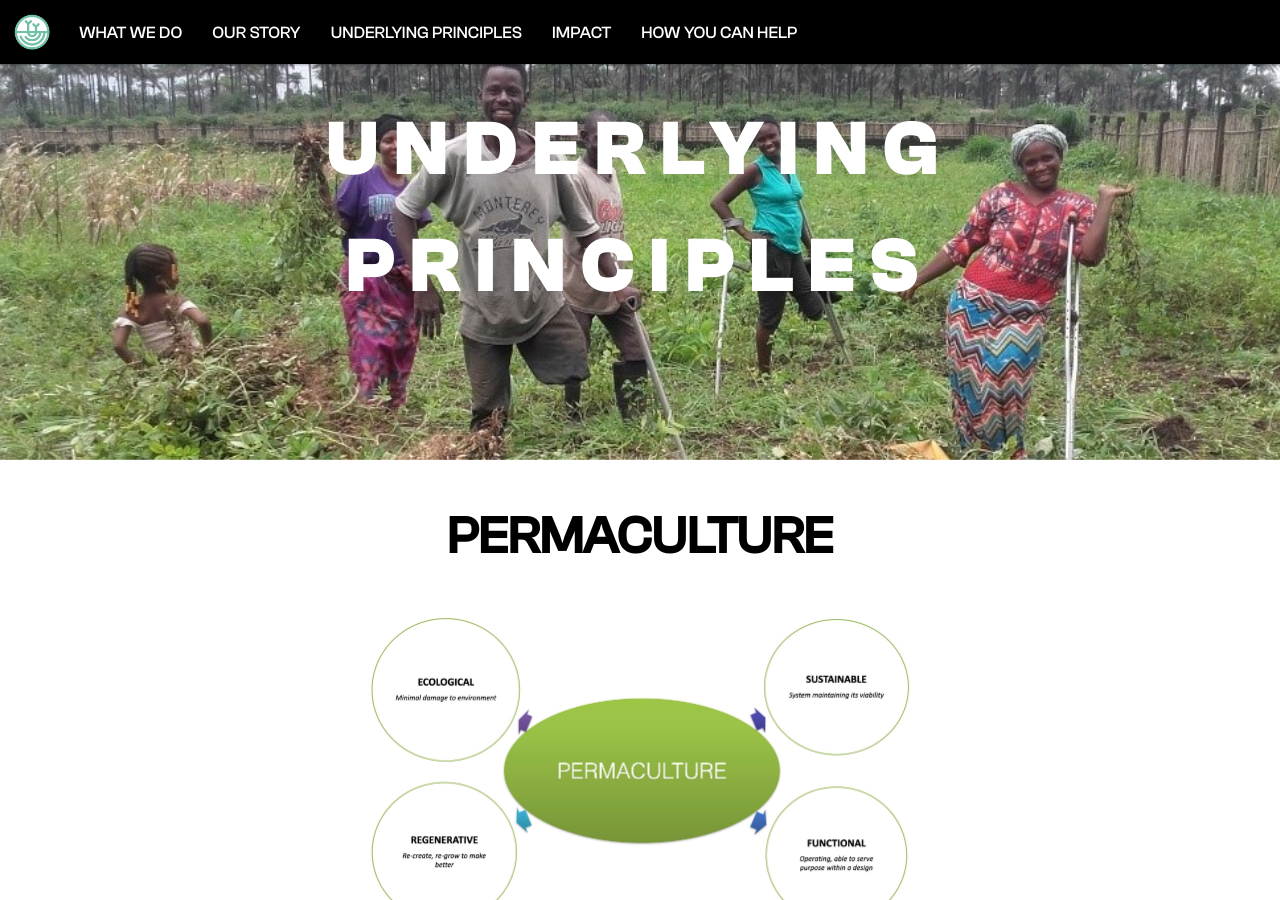
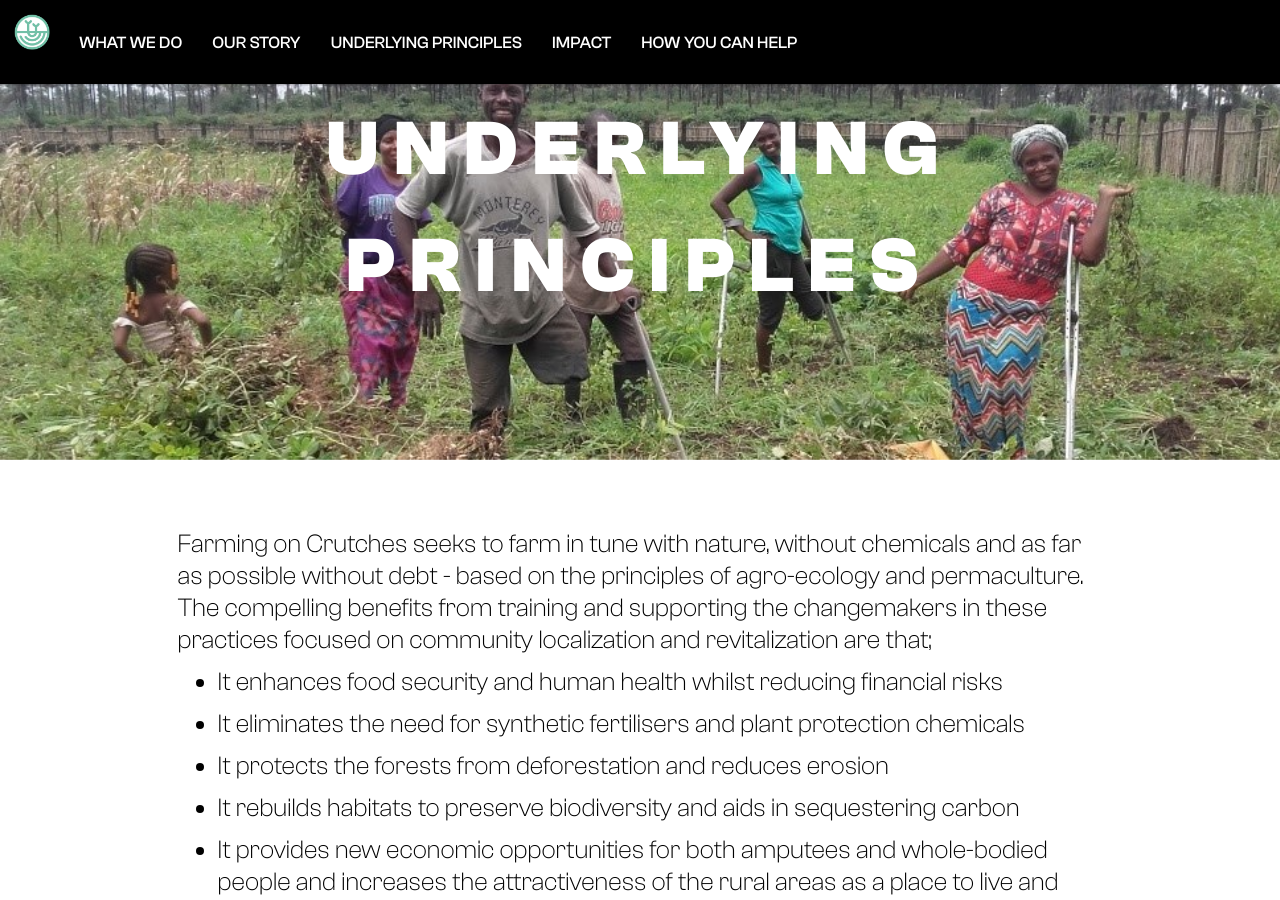
Before and after one commit to farmingoncrutches/farmingoncrutches.github.io, a Jekyll site: the page built from _pages/principles.html, in a window 1280 px wide and 900 px high. Built offline with Jekyll 4.4.1, drawn with Linux system fonts in a browser that asks for light colours; some of the changed text lies outside the part shown.

```diff
--- a/_pages/principles.html
+++ b/_pages/principles.html
@@ -6,6 +6,24 @@ top-img: /assets/images/top.jpg
 ---
 
 <div class="chapters">
+	<div class="sections">
+		<div class="title">
+
+		</div>
+		<div class="section-paragraph">
+			Farming on Crutches seeks to farm in tune with nature, without chemicals and as far as possible without debt - based on the principles of agro-ecology and permaculture.  The compelling benefits from training and supporting the changemakers in these practices focused on community localization and revitalization are that;
+			<ul>
+				<li>It enhances food security and human health whilst reducing financial risks</li>
+				<li>It eliminates the need for synthetic fertilisers and plant protection chemicals</li>
+				<li>It protects the forests from deforestation and reduces erosion</li>
+				<li>It rebuilds habitats to preserve biodiversity and aids in sequestering carbon</li>
+				<li>It provides new economic opportunities for both amputees and whole-bodied
+					people and increases the attractiveness of the rural areas as a place to live and
+					earn a living.</li>
+			</ul>
+		</div>
+	</div>
+
 	<div class="sections">
 		<div class="title">
 			Permaculture
@@ -38,7 +56,7 @@ top-img: /assets/images/top.jpg
 			THE PRINCIPLES OF SUSTAINABLE AGRICULTURE TAUGHT AT THE ASIAN RURAL INSTITUTE
 		</div>
 		<div class="section-paragraph">
-			TThe Principles of Sustainable Agriculture: Organic Farming, Crops and Vegetables, Livestock, Disease
+			The Principles of Sustainable Agriculture: Organic Farming, Crops and Vegetables, Livestock, Disease
 			Control of Crops
 			and Vegetables, Disease Control of Livestock, Dangers of Chemical Farming, Natural Farming in Tropical
 			Areas,
@@ -108,8 +126,8 @@ top-img: /assets/images/top.jpg
 		</div>
 	</div>
 
-	<div class="sections">
-		<div class="title">
+	<div class="sections" style="background-color: white; color: black;">
+		<div class="title" style="color:black;">
 			Delivering on the Sustainable Development Goals
 		</div>
 			<div>
--- a/assets/css/main.css
+++ b/assets/css/main.css
@@ -31,6 +31,10 @@ h3:before {
 	content: counter(h2counter) "." counter(h3counter) ".  ";
 	counter-increment: h3counter
 }
+
+li{
+	margin: 10px 0;
+  }
 
 .container {
 	font-size: 1.3em
```
Also changed, not shown: _pages/story.html (+11 -0 lines), 1 other file.
